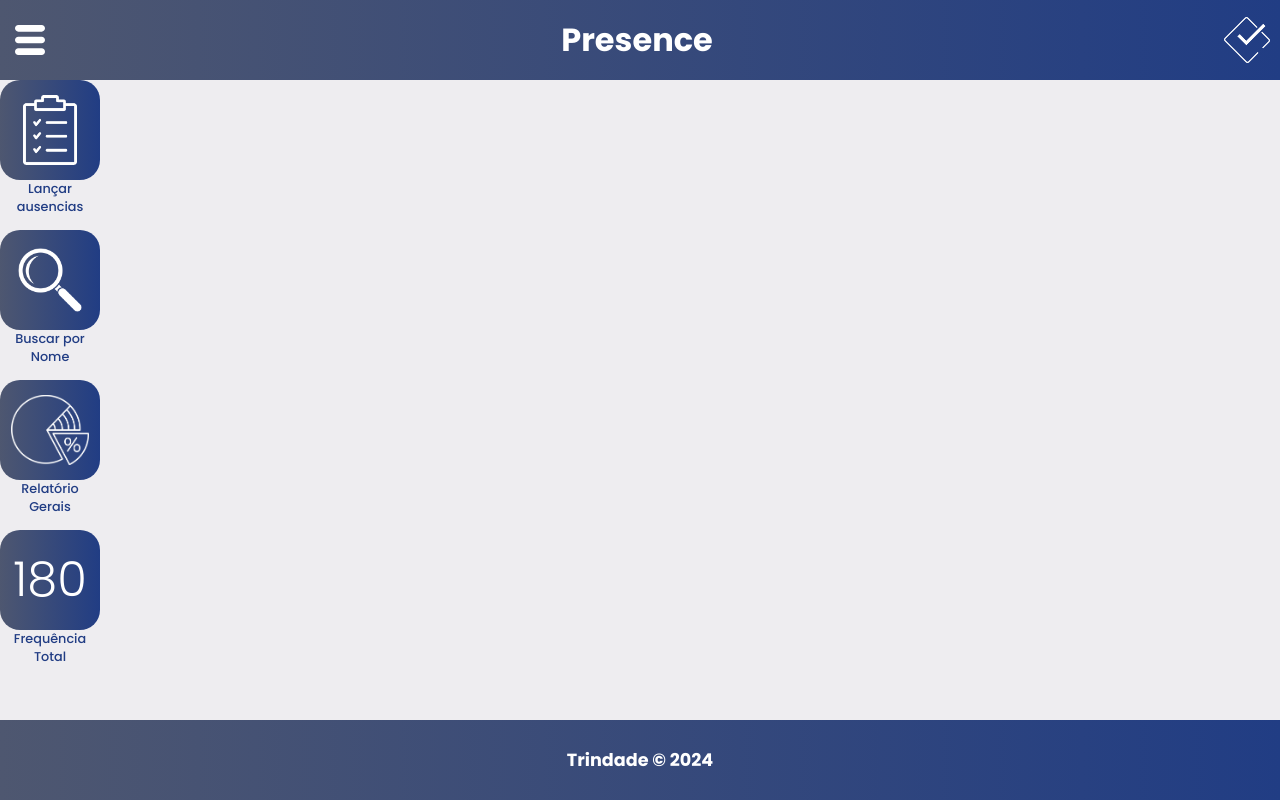
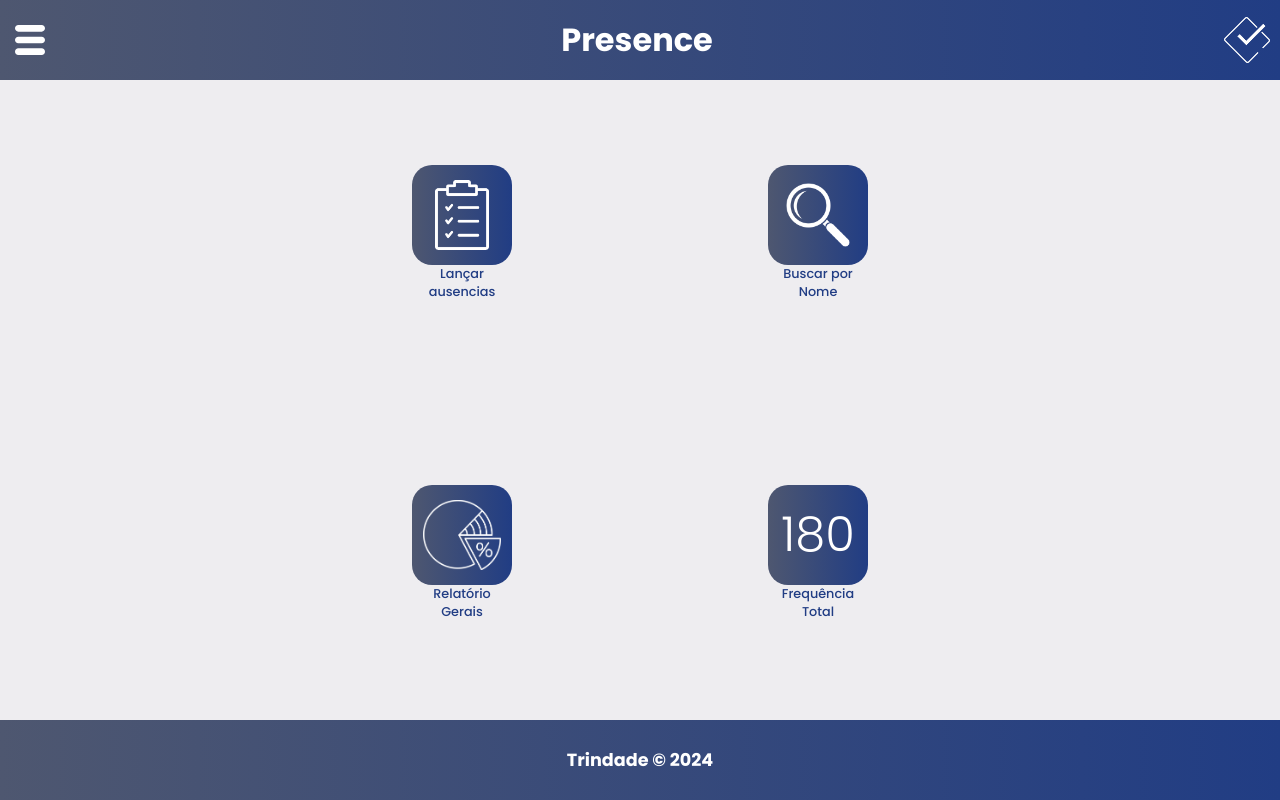
Before and after one commit to daniel-trindade/presence, a React (Create React App) app: page / in a window 1280 px wide. Built offline with nearby package versions, Linux system fonts and the light colour scheme; the HTML template or start-up script is replaced by a standard one.

Commit message:
Home Finished

```diff
--- a/src/App.js
+++ b/src/App.js
@@ -1,5 +1,10 @@
 import './App.css';
+
+//Pages
 import Home from './Components/pages/Home';
+import Login from './Components/pages/Login';
+
+
 import NavBar from './Components/layout/NavBar';
 import Footer from './Components/layout/Footer';
 import Container from './Components/layout/Container';
@@ -14,6 +19,7 @@ function App() {
       <Router>
           <Routes>
             <Route exact path='/' element={<Home/>}/>
+            <Route path='/login' element={<Login/>}/>
           </Routes>
         </Router>
       </Container>
--- a/src/Components/pages/Home.jsx
+++ b/src/Components/pages/Home.jsx
@@ -4,7 +4,7 @@ import Button from "../layout/Button"
 
 function Home(){
   return(
-    <div>
+    <div className={styles.gridContainer}>
      <Button
         img="checkList"
         tag="Lançar ausencias"
@@ -23,7 +23,7 @@ function Home(){
       <Button
         text="180"
         tag="Frequência Total"
-        link="www.google.com"
+        link="/login"
       />
     </div>
   )
--- a/src/Components/pages/Home.module.css
+++ b/src/Components/pages/Home.module.css
@@ -0,0 +1,10 @@
+.gridContainer{
+  height: 100%;
+  width: 100%;
+  display: grid;
+  grid-template-columns: auto auto;
+  grid-template-rows: auto auto;
+  justify-content: center;
+  align-items: center;
+  gap: 0 20%;
+}
--- /dev/null
+++ b/src/Components/pages/Login.jsx
@@ -0,0 +1,11 @@
+import styles from "./Login.module.css"
+
+function Login(){
+  return(
+    <div>
+      <h1>Login Page</h1>
+    </div>
+  )
+}
+
+export default Login
```
Also changed, not shown: src/Components/pages/Login.module.css (added).
